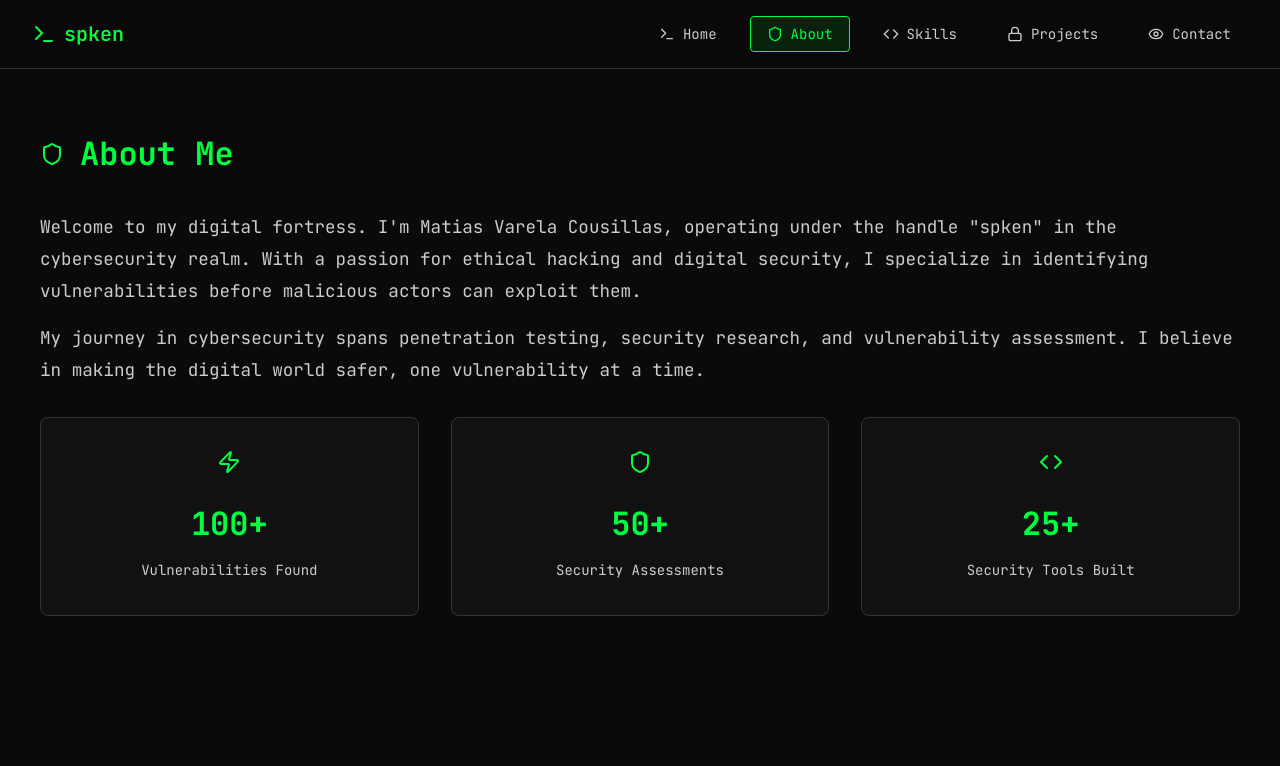
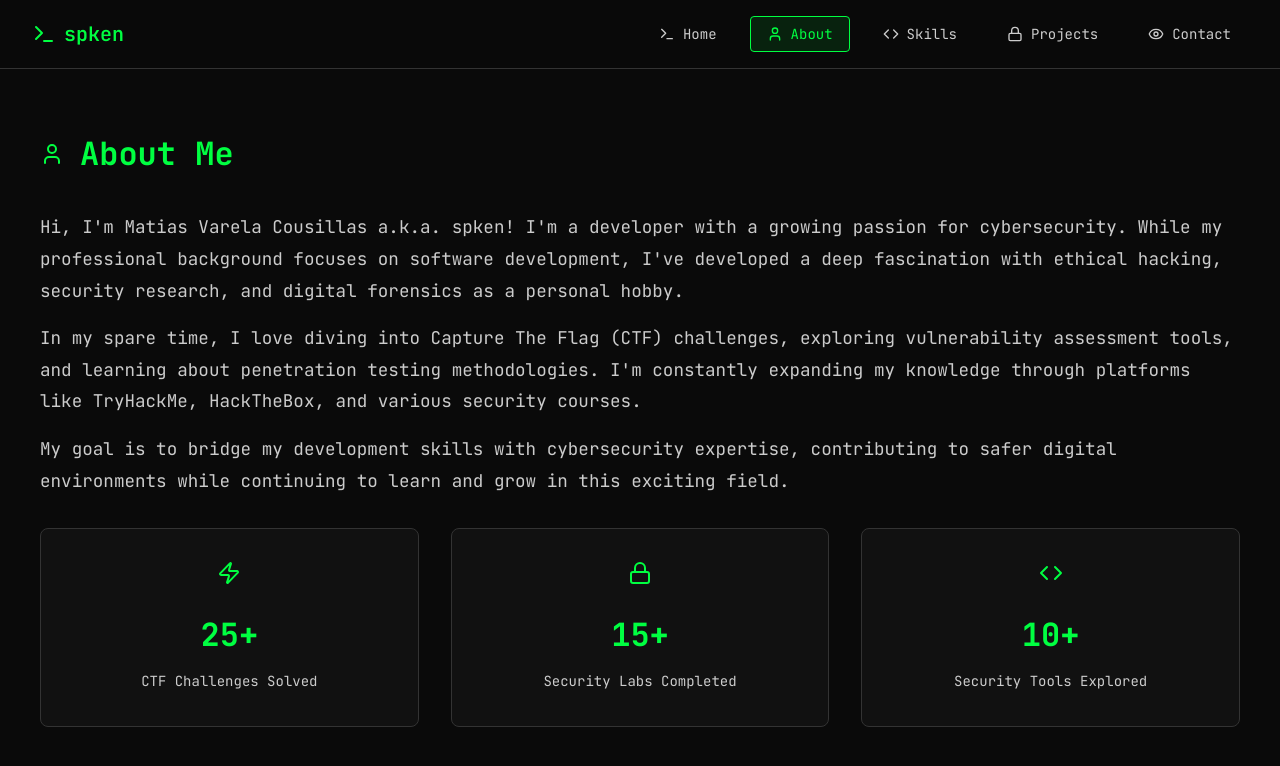
Before and after one commit to spken/whoami-deprecated, a React (Vite) app: page / in a window 1280 px wide. Both pictures are taken after a click on the button "About". Shown: the top 766 px of the page. Built offline with nearby package versions, Linux system fonts and the light colour scheme.

Commit message:
refactor: update About and Home sections with personal branding and cybersecurity focus; modify terminal commands for consistency

```diff
--- a/src/components/AboutSection.tsx
+++ b/src/components/AboutSection.tsx
@@ -1,5 +1,5 @@
 import { motion } from 'framer-motion'
-import { Shield } from 'lucide-react'
+import { User } from 'lucide-react'
 import { stats } from '../data/portfolio'
 
 export const AboutSection = () => {
@@ -12,19 +12,24 @@ export const AboutSection = () => {
       className="section about-section"
     >
       <h2 className="section-title">
-        <Shield className="section-icon" />
+        <User className="section-icon" />
         About Me
       </h2>
       <div className="about-content">
         <div className="about-text">
           <p>
-            Welcome to my digital fortress. I'm Matias Varela Cousillas, operating under the handle "spken"
-            in the cybersecurity realm. With a passion for ethical hacking and digital security, I specialize
-            in identifying vulnerabilities before malicious actors can exploit them.
+            Hi, I'm Matias Varela Cousillas a.k.a. spken! I'm a developer with a growing passion for cybersecurity.
+            While my professional background focuses on software development, I've developed a deep fascination
+            with ethical hacking, security research, and digital forensics as a personal hobby.
           </p>
           <p>
-            My journey in cybersecurity spans penetration testing, security research, and vulnerability
-            assessment. I believe in making the digital world safer, one vulnerability at a time.
+            In my spare time, I love diving into Capture The Flag (CTF) challenges, exploring vulnerability
+            assessment tools, and learning about penetration testing methodologies. I'm constantly expanding
+            my knowledge through platforms like TryHackMe, HackTheBox, and various security courses.
+          </p>
+          <p>
+            My goal is to bridge my development skills with cybersecurity expertise, contributing to safer
+            digital environments while continuing to learn and grow in this exciting field.
           </p>
           <div className="stats">
             {stats.map((stat) => {
--- a/src/components/HomeSection.tsx
+++ b/src/components/HomeSection.tsx
@@ -34,7 +34,7 @@ export const HomeSection = () => {
             transition={{ delay: 0.6 }}
             className="hero-description"
           >
-            Cybersecurity Specialist | Ethical Hacker | Digital Guardian
+            Developer | Cybersecurity Enthusiast | CTF Player
           </motion.p>
         </div>
         <Terminal interactive={true} />
--- a/src/data/portfolio.ts
+++ b/src/data/portfolio.ts
@@ -1,38 +1,38 @@
-import { Terminal, Shield, Code, Lock, Eye, Zap, Github, Linkedin, Mail, Download } from 'lucide-react'
+import { Terminal, User, Code, Lock, Eye, Zap, Github, Linkedin, Mail, Download } from 'lucide-react'
 import type { Section, SkillCategory, Project, Stat } from '../types'
 
 export const sections: Section[] = [
   { id: 'home', label: 'Home', icon: Terminal },
-  { id: 'about', label: 'About', icon: Shield },
+  { id: 'about', label: 'About', icon: User },
   { id: 'skills', label: 'Skills', icon: Code },
   { id: 'projects', label: 'Projects', icon: Lock },
   { id: 'contact', label: 'Contact', icon: Eye }
 ]
 
 export const skills: SkillCategory[] = [
-  { category: 'Penetration Testing', items: ['Kali Linux', 'Metasploit', 'Burp Suite', 'Nmap', 'Wireshark'] },
-  { category: 'Security Frameworks', items: ['OWASP', 'NIST', 'ISO 27001', 'PTES', 'OSSTMM'] },
-  { category: 'Programming', items: ['Python', 'JavaScript', 'Bash', 'PowerShell', 'C++'] },
-  { category: 'Cloud Security', items: ['AWS Security', 'Azure Security', 'Docker', 'Kubernetes'] }
+  { category: 'Professional Development', items: ['Python', 'React', 'TypeScript', 'Node.js', 'Java', 'Spring boot'] },
+  { category: 'Cybersecurity', items: ['Kali Linux', 'CTF Challenges', 'Network Analysis', 'Web Security', 'Ethical Hacking'] },
+  { category: 'Tools & Technologies', items: ['Git', 'Docker', 'Linux', 'Neovim'] },
+  { category: 'Learning Focus', items: ['Penetration Testing', 'Bug Bounty', 'Security Research', 'TryHackMe'] }
 ]
 
 export const projects: Project[] = [
   {
-    title: 'Network Vulnerability Scanner',
-    description: 'Advanced scanner for identifying network vulnerabilities with automated reporting',
-    tech: ['Python', 'Nmap', 'SQLite'],
+    title: 'Interactive Terminal Portfolio',
+    description: 'A cybersecurity-themed portfolio website with an interactive CTF challenge',
+    tech: ['React', 'TypeScript', 'CSS'],
     status: 'Active'
   },
   {
-    title: 'Web App Security Toolkit',
-    description: 'Comprehensive toolkit for web application penetration testing',
-    tech: ['Python', 'Burp Suite API', 'React'],
-    status: 'Completed'
+    title: 'Home Network Security Lab',
+    description: 'Personal cybersecurity lab for practicing penetration testing and security analysis',
+    tech: ['VirtualBox', 'Kali Linux', 'Metasploitable'],
+    status: 'Active'
   },
   {
-    title: 'Malware Analysis Sandbox',
-    description: 'Isolated environment for safe malware analysis and reverse engineering',
-    tech: ['VMware', 'Python', 'Docker'],
+    title: 'CTF Challenge Collection',
+    description: 'Personal collection of Capture The Flag challenges and writeups',
+    tech: ['Python', 'Bash', 'Various Tools'],
     status: 'In Progress'
   }
 ]
@@ -40,45 +40,45 @@ export const projects: Project[] = [
 export const stats: Stat[] = [
   {
     icon: Zap,
-    number: '100+',
-    label: 'Vulnerabilities Found'
+    number: '25+',
+    label: 'CTF Challenges Solved'
   },
   {
-    icon: Shield,
-    number: '50+',
-    label: 'Security Assessments'
+    icon: Lock,
+    number: '15+',
+    label: 'Security Labs Completed'
   },
   {
     icon: Code,
-    number: '25+',
-    label: 'Security Tools Built'
+    number: '10+',
+    label: 'Security Tools Explored'
   }
 ]
 
 export const terminalCommands = [
   '> whoami',
-  'spken@matias',
-  '> cat skills.txt',
-  'Cybersecurity | Penetration Testing | Network Security',
-  '> ls -la achievements/',
-  'Ethical Hacker | Security Researcher | Bug Hunter',
-  '> echo "Welcome to my digital domain"',
-  'Welcome to my digital domain'
+  'matias@varela-cousillas',
+  '> cat interests.txt',
+  'Developer | Cybersecurity Enthusiast | CTF Player',
+  '> ls -la hobbies/',
+  'Ethical Hacking | Bug Bounty | Security Research',
+  '> echo "Learning security, one challenge at a time"',
+  'Learning security, one challenge at a time'
 ]
 
 export const contactLinks = [
   {
-    href: '#',
+    href: 'https://github.com/spken',
     icon: Github,
     label: 'GitHub'
   },
   {
-    href: '#',
+    href: 'https://www.linkedin.com/in/matias-varela-cousillas-4b5025269/',
     icon: Linkedin,
     label: 'LinkedIn'
   },
   {
-    href: 'mailto:contact@spken.dev',
+    href: 'mailto:matias.varela.cousillas@gmail.com',
     icon: Mail,
     label: 'Email'
   },
```
